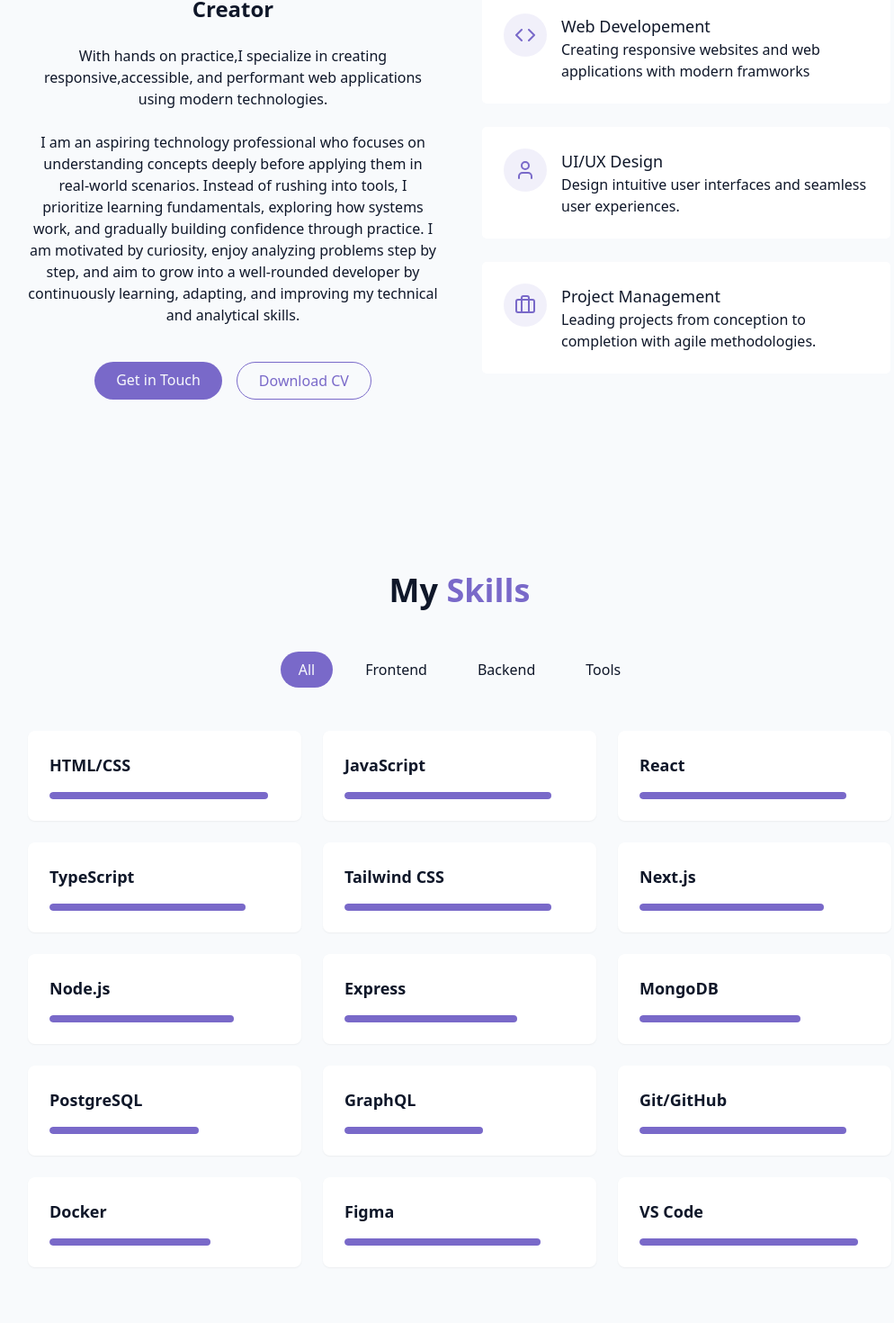
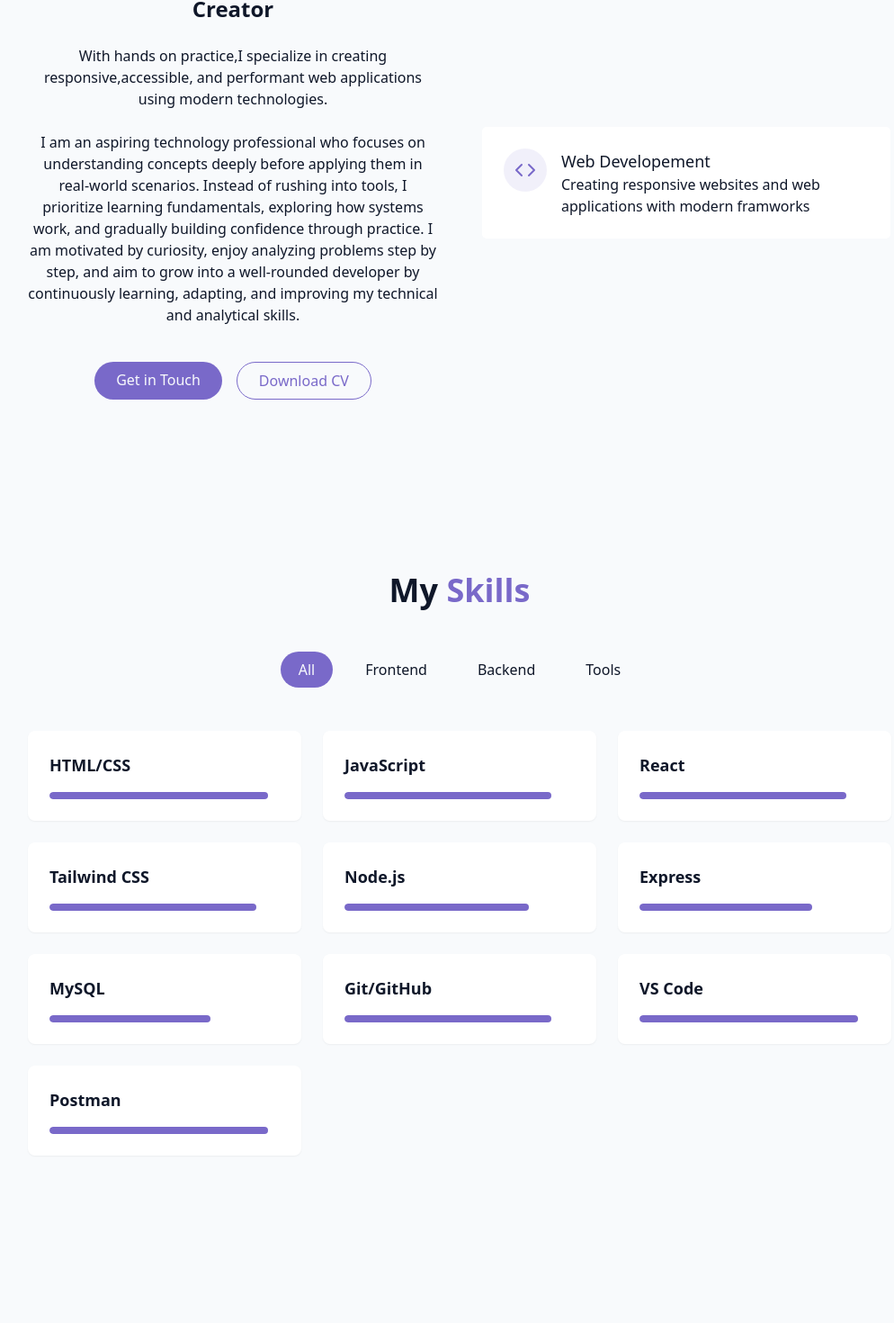
Before and after one commit to nithintechie123/Nithin-Portfolio-Reactjs-TailwindCSS, a React (Vite) app: page / in a window 1280 px wide. Shown: the part 1022-2492 px from the top of the page at 90% size, without its empty margins (129-1123 px from the left). Built offline with nearby package versions, Linux system fonts and the light colour scheme.

Commit message:
made changes in footer,skills and projects section

```diff
--- a/src/components/AboutSection.jsx
+++ b/src/components/AboutSection.jsx
@@ -34,7 +34,7 @@ const AboutSection = () => {
                 Get in Touch
               </a>
               <a
-                href=""
+                href="https://drive.google.com/file/d/1ugsj9PgA7p3F5mB2MEqie2AXC2WSSIfK/view?usp=sharing"
                 className="px-6 py-2 rounded-full border border-primary text-primary hover:bg-primary/10 transition-colors duration-300"
               >
                 Download CV
@@ -56,34 +56,6 @@ const AboutSection = () => {
                 </div>
               </div>
             </div>
-            <div className="gradient-border p-6 card-hover">
-              <div className="flex items-start gap-4">
-                <div className="p-3 rounded-full bg-primary/10">
-                  <User className="h-6 w-6 text-primary" />
-                </div>
-                <div className="text-left">
-                  <h4 className="text-semibold text-lg">UI/UX Design</h4>
-                  <p className="text-muted-foreground">
-                    Design intuitive user interfaces and seamless user
-                    experiences.
-                  </p>
-                </div>
-              </div>
-            </div>
-            <div className="gradient-border p-6 card-hover">
-              <div className="flex items-start gap-4">
-                <div className="p-3 rounded-full bg-primary/10">
-                  <Briefcase className="h-6 w-6 text-primary" />
-                </div>
-                <div className="text-left">
-                  <h4 className="text-semibold text-lg">Project Management</h4>
-                  <p className="text-muted-foreground">
-                    Leading projects from conception to completion with agile
-                    methodologies.
-                  </p>
-                </div>
-              </div>
-            </div>
           </div>
         </div>
       </div>
--- a/src/components/ContactSection.jsx
+++ b/src/components/ContactSection.jsx
@@ -1,4 +1,7 @@
 import {
+  GitBranch,
+  GitCompareIcon,
+  GithubIcon,
   Instagram,
   Linkedin,
   Mail,
@@ -33,10 +36,10 @@ const ContactSection = () => {
                 <div>
                   <h4 className="font-medium">Email</h4>
                   <a
-                    href="mailto:hello@gmail.com"
+                    href="mailto:gorintalanithin@gmail.com"
                     className="text-muted-foreground hover:text-primary transition-colors"
                   >
-                    hello@gmail.com
+                    gorintalanithin@gmail.com
                   </a>
                 </div>
               </div>
@@ -50,7 +53,7 @@ const ContactSection = () => {
                     href="tel:+91-8956234563"
                     className="text-muted-foreground hover:text-primary transition-colors"
                   >
-                    +91-8956234563
+                    +91-8790474590
                   </a>
                 </div>
               </div>
@@ -69,13 +72,13 @@ const ContactSection = () => {
             <div className="pt-8">
               <h4 className="font-medium mb-4">Connect With Me</h4>
               <div className="flex space-x-4 justify-center">
-                <a href="#" target="_blank">
+                <a href="https://www.linkedin.com/in/nithin-gorintala" target="_blank">
                   <Linkedin />
                 </a>
-                <a href="#" target="_blank">
-                  <Twitter />
+                <a href="https://github.com/nithintechie123" target="_blank">
+                  <GithubIcon/>
                 </a>
-                <a href="#" target="_blank">
+                <a href="https://www.instagram.com/nithin______8790?igsh=MWIwYnF6ZnlreXZ6bQ==" target="_blank">
                   <Instagram />
                 </a>
               </div>
--- a/src/components/ProjectsSection.jsx
+++ b/src/components/ProjectsSection.jsx
@@ -13,26 +13,26 @@ const projects = [
     demoUrl: "https://nithinspotifyclone.netlify.app",
     githubUrl: "https://github.com/nithintechie123/Spotify-Clone",
   },
-  {
-    id: 2,
-    title: "Orbit Analytics Dashboard",
-    description:
-      "Interactive analytics dashboard with data visualization and filtering capabilities.",
-    image: "/projects/project2.png",
-    tags: ["TypeScript", "D3.js", "Next.js"],
-    demoUrl: "#",
-    githubUrl: "#",
-  },
-  {
-    id: 3,
-    title: "E-commerce Platform",
-    description:
-      "Full-featured e-commerce platform with user authentication and payment processing.",
-    image: "/projects/project3.png",
-    tags: ["React", "Node.js", "Stripe"],
-    demoUrl: "#",
-    githubUrl: "#",
-  },
+  // {
+  //   id: 2,
+  //   title: "Orbit Analytics Dashboard",
+  //   description:
+  //     "Interactive analytics dashboard with data visualization and filtering capabilities.",
+  //   image: "/projects/project2.png",
+  //   tags: ["TypeScript", "D3.js", "Next.js"],
+  //   demoUrl: "#",
+  //   githubUrl: "#",
+  // },
+  // {
+  //   id: 3,
+  //   title: "E-commerce Platform",
+  //   description:
+  //     "Full-featured e-commerce platform with user authentication and payment processing.",
+  //   image: "/projects/project3.png",
+  //   tags: ["React", "Node.js", "Stripe"],
+  //   demoUrl: "#",
+  //   githubUrl: "#",
+  // },
 ];
 
 const ProjectsSection = () => {
--- a/src/components/SkillsSection.jsx
+++ b/src/components/SkillsSection.jsx
@@ -6,22 +6,19 @@ const skills = [
   { name: "HTML/CSS", level: 95, category: "frontend" },
   { name: "JavaScript", level: 90, category: "frontend" },
   { name: "React", level: 90, category: "frontend" },
-  { name: "TypeScript", level: 85, category: "frontend" },
   { name: "Tailwind CSS", level: 90, category: "frontend" },
-  { name: "Next.js", level: 80, category: "frontend" },
+
 
   // Backend
   { name: "Node.js", level: 80, category: "backend" },
   { name: "Express", level: 75, category: "backend" },
-  { name: "MongoDB", level: 70, category: "backend" },
-  { name: "PostgreSQL", level: 65, category: "backend" },
-  { name: "GraphQL", level: 60, category: "backend" },
+  { name: "MySQL", level: 70, category: "backend" },
+
 
   // Tools
   { name: "Git/GitHub", level: 90, category: "tools" },
-  { name: "Docker", level: 70, category: "tools" },
-  { name: "Figma", level: 85, category: "tools" },
   { name: "VS Code", level: 95, category: "tools" },
+  { name: "Postman", level: 95, category: "tools" }
 ];
 
 const categories = ["all", "frontend", "backend", "tools"];
```
